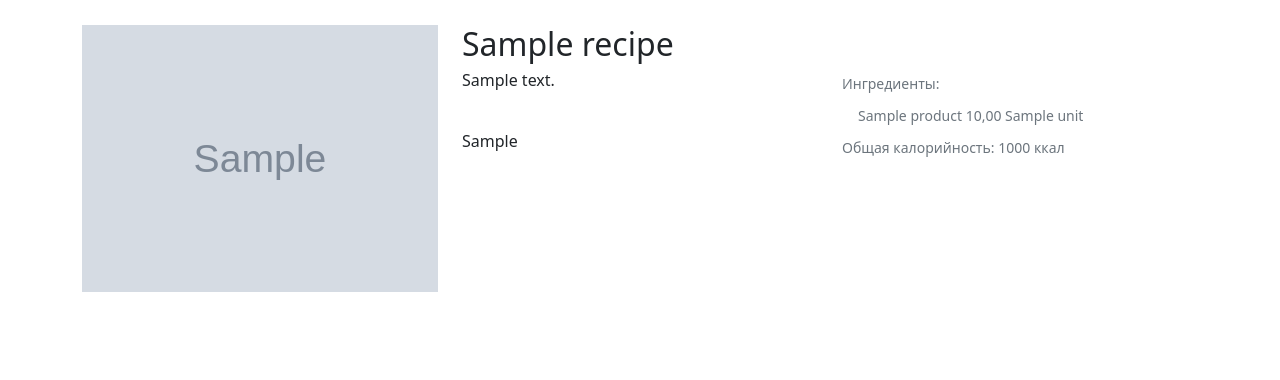
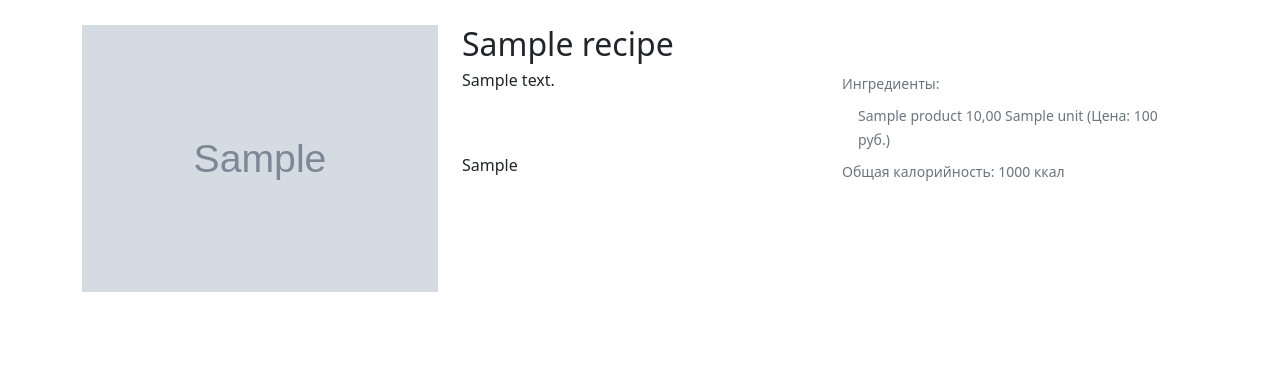
Before and after one commit to dmitry-zharinov/foodplan, a Django app: page /recipe/1/ in a window 1280 px wide. Shown: the part 82-462 px from the top of the page. Run offline with Django 4.2, Linux system fonts and the light colour scheme; tables that the repository leaves empty hold one stand-in row (values such as "Sample post"); grey boxes marked "Sample" are stand-in pictures; parts of the project's set-up code (start-up, migrations or seed data) failed here and were passed over; some libraries are stand-ins or nearby versions.

Commit message:
update recipe page template with prices

```diff
--- a/templates/recipe.html
+++ b/templates/recipe.html
@@ -27,6 +27,9 @@
                                                 {{ ingredient.product.title }}
 																							{{ ingredient.amount }}
 																							{{ ingredient.product.unit }}
+																							(Цена:
+																							{% widthratio ingredient.amount 1 ingredient.product.price %}
+																							руб.)
                                             </small>
                                         </li>
 			                        {% endfor %}
```
